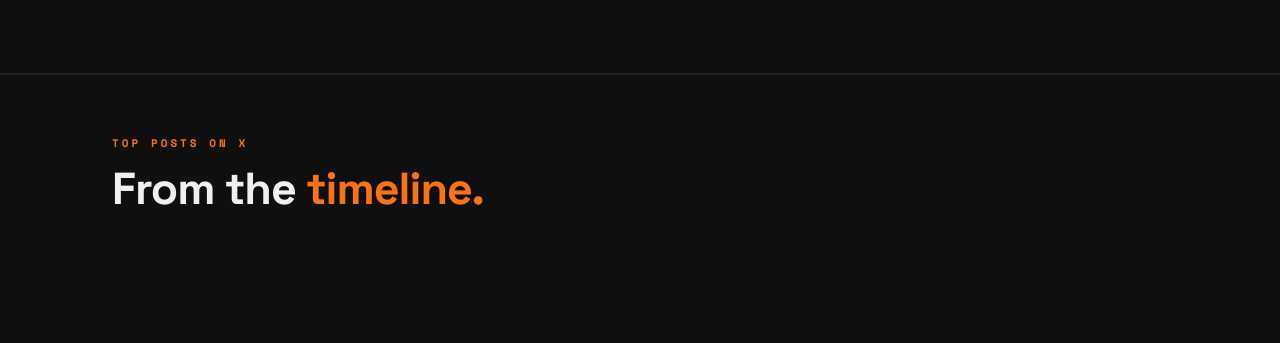
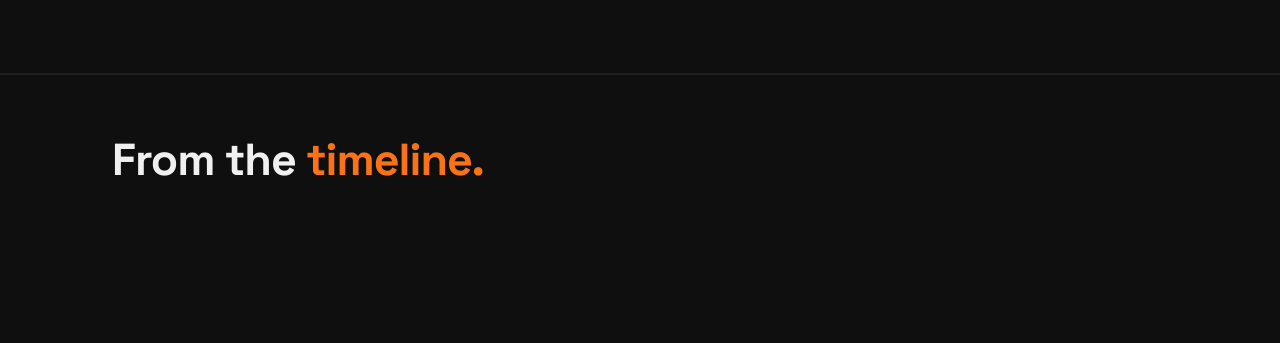
Before and after one commit to Chesus01/Reality-Check-site, a plain HTML site: page chesus.html in a window 1280 px wide. Shown: the part 2220-2563 px from the top of the page. Drawn offline with nearby package versions, Linux system fonts and the light colour scheme.

Commit message:
Remove Top Posts on X section labels from all host pages

```diff
--- a/chesus.html
+++ b/chesus.html
@@ -295,7 +295,6 @@
   <!-- TOP POSTS CAROUSEL -->
   <section style="background:var(--bg2); border-top:1px solid var(--border); border-bottom:1px solid var(--border); padding:60px 0; overflow:hidden;">
     <div class="post-carousel-section-inner">
-      <p class="section-label">Top Posts on X</p>
       <h2>From the <span class="orange">timeline.</span></h2>
     </div>
     <div class="post-carousel-stage-wrap">
```
Also changed, not shown: cohost1.html (+0 -1 lines), cohost2.html (+0 -1 lines).
